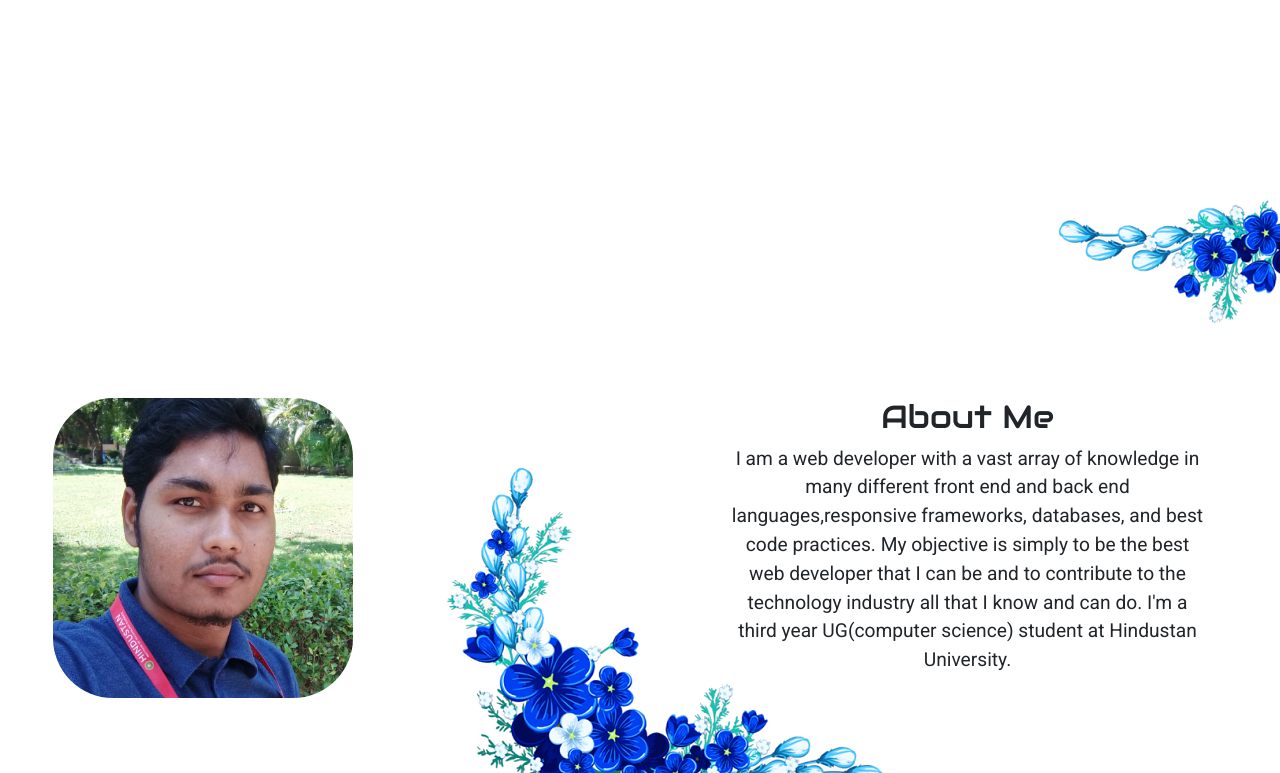
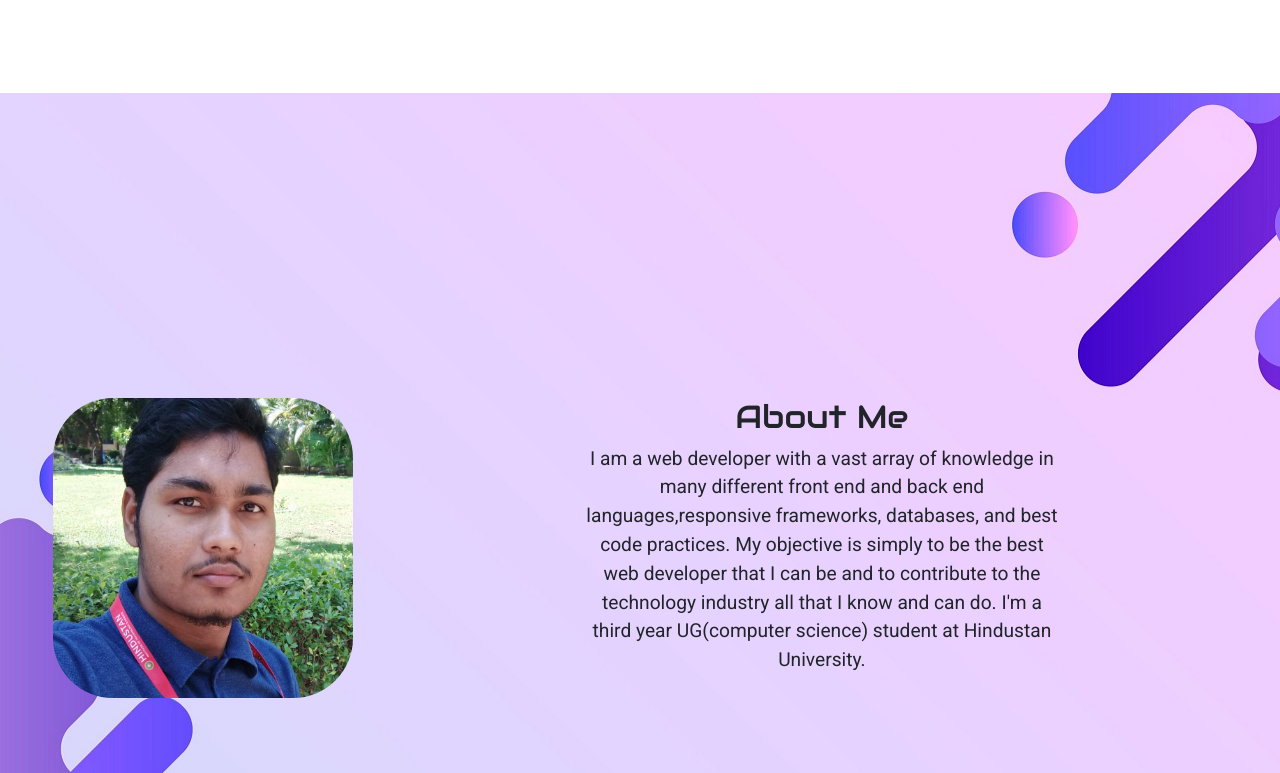
Before and after one commit to lavank179/portfolio, a plain HTML site: page index.html in a window 1280 px wide. Shown: the part 927-1700 px from the top of the page. Drawn offline with nearby package versions, Linux system fonts and the light colour scheme; a web font is replaced by a local one.

Commit message:
updated Resume

```diff
--- a/index.html
+++ b/index.html
@@ -108,14 +108,14 @@
 
                 <div class="col-sm-12 col-md-12 col-lg-8">
                     <div class="row">
-                        <div class="col-sm-3 col-lg-4"></div>
+                        <div class="col-sm-3 col-lg-2"></div>
                         <div class="col-sm-6 col-lg-7 bio card">
                             <h2>About Me</h2>
                             <p>I am a web developer with a vast array of knowledge in many different front end and back end languages,responsive frameworks, databases, and best code practices. My objective is simply to be the best web developer that I can
                                 be and to contribute to the technology industry all that I know and can do. I'm a third year UG(computer science) student at Hindustan University.
                             </p>
                         </div>
-                        <div class="col-sm-3 col-lg-1"></div>
+                        <div class="col-sm-3 col-lg-3"></div>
                     </div>
                 </div>
             </div>
--- a/log.js
+++ b/log.js
@@ -15,7 +15,7 @@ $('#home a[href*="#"]').on('click', function(e) {
 
 //Resume download hyperlink
 function download_resume() {
-    window.location.href = "https://drive.google.com/uc?export=download&id=1-WEmFIYs7h3XELKCmPLkHVRnE9gGJVya";
+    window.location.href = "https://drive.google.com/uc?export=download&id=1FUbL694H-q-Vdt-7KgxR89yQmMytiQsI";
 }
 
 
--- a/stylem.css
+++ b/stylem.css
@@ -72,7 +72,7 @@
             #about {
                 padding-top: 75px;
                 padding-bottom: 180px;
-                background-image: url("./images/about-back.png");
+                background-image: url("./images/about-back.jpg");
                 background-repeat: no-repeat;
             }
 
```
Also changed, not shown: images/about-back.jpg (added), images/about-back.png (deleted).
